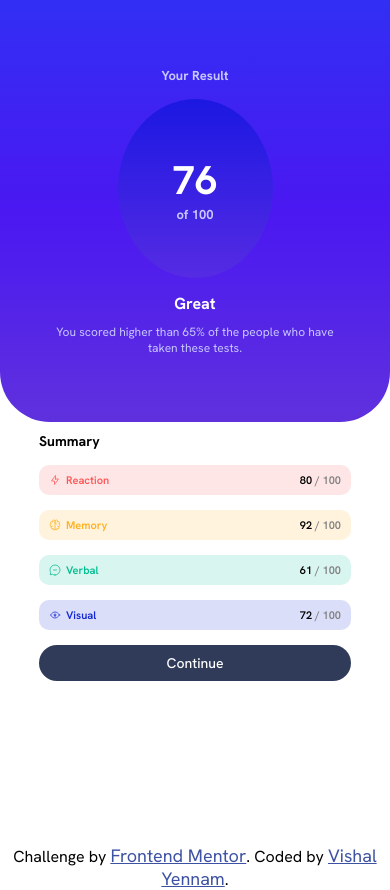
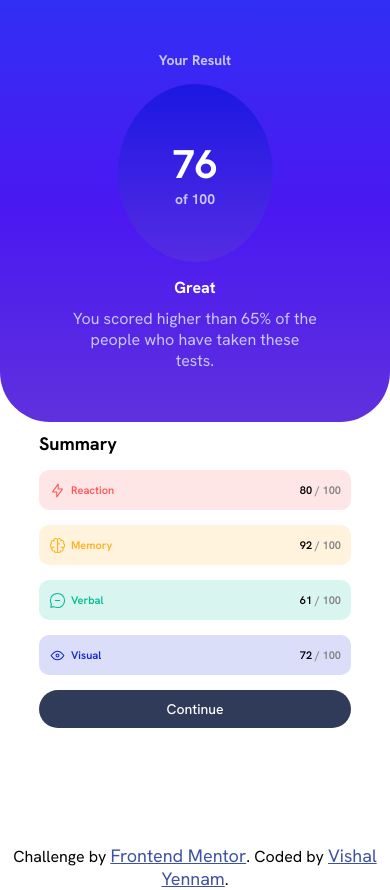
Before and after one commit to mr-bappy/FrontEnd-Mentor, a plain HTML site: page results-summary-component-main/index.html in a window 390 px wide. Drawn offline with Linux system fonts and the light colour scheme.

Commit message:
changes fixed

```diff
--- a/results-summary-component-main/style.css
+++ b/results-summary-component-main/style.css
@@ -261,7 +261,8 @@ body::-webkit-scrollbar{
     }
 
     .resultCard .showResult p{
-       font-size: 12px;
+       font-size: 16px;
+       width: 250px;
     }
     .resultCard .showResult h3{
        font-size: 16px;
@@ -272,7 +273,7 @@ body::-webkit-scrollbar{
     }
 
     .resultCard .showScore p{
-        font-size: 13px;
+        font-size: 14px;
     }
 
     .resultCard .resultScore{
@@ -286,25 +287,25 @@ body::-webkit-scrollbar{
         background-color: white;
     }
 
-    .summaryStyle h3{
+    /* .summaryStyle h3{
         font-size: 14px;
-    }
+    } */
 
 
     .summaryCard .summaryStyle:nth-child(2){
-        height: 30px;
+        /* height: 50px; */
         align-items: center;
     }
     .summaryStyle:nth-child(3){
-        height: 30px;
+        /* height: 50px; */
         align-items: center;
     }
     .summaryStyle:nth-child(4){
-        height: 30px;
+        /* height: 30px; */
         align-items: center;
     }
     .summaryStyle:nth-child(5){
-        height: 30px;
+        /* height: 30px; */
         align-items: center;
     }
 
@@ -312,12 +313,12 @@ body::-webkit-scrollbar{
     font-size: 11px;
     }
 
-    .traits div img{
+    /* .traits div img{
         width: 12px;
-    }
+    } */
 
     .summaryStyle button{
         font-size: 14px;
-        padding: 9px ;
+        /* padding: 9px ; */
     }
 }
```
